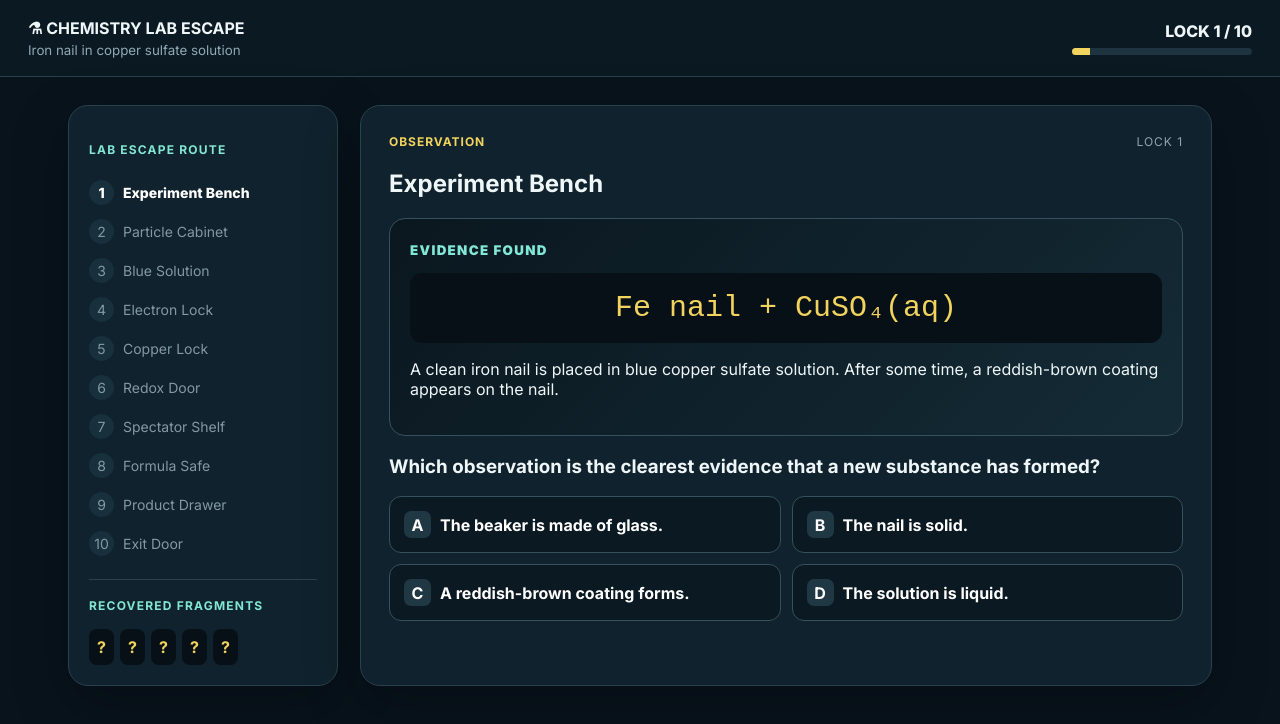
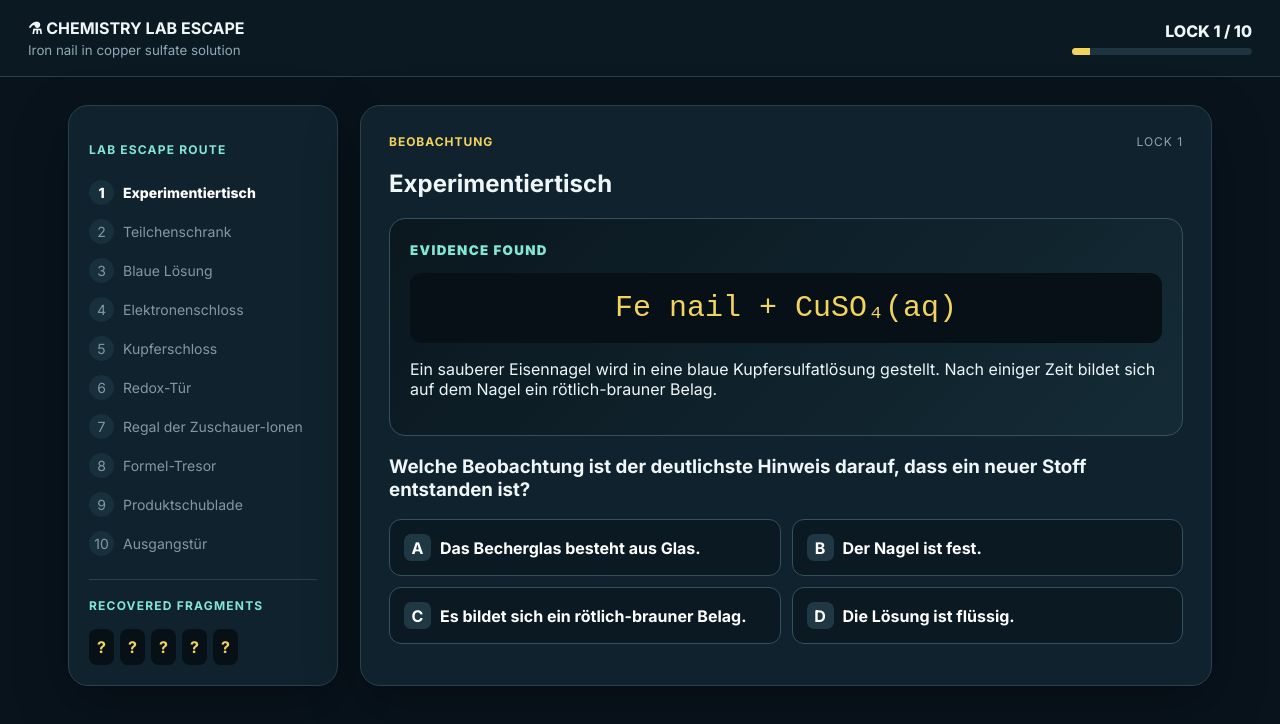
Before and after one commit to TeacherKaes/cityquest-ai, a Next.js app: page /chemistry in a window 1280 px wide. Shown: the top 724 px of the page. Built offline with nearby package versions, Linux system fonts and the light colour scheme.

Commit message:
Translate chemistry escape room to German

```diff
--- a/app/chemistry/page.jsx
+++ b/app/chemistry/page.jsx
@@ -3,16 +3,16 @@ import {useState} from "react";
 import Link from "next/link";
 
 const tasks=[
-{place:"Experiment Bench",tag:"OBSERVATION",clue:"A clean iron nail is placed in blue copper sulfate solution. After some time, a reddish-brown coating appears on the nail.",visual:"Fe nail  +  CuSO₄(aq)",q:"Which observation is the clearest evidence that a new substance has formed?",a:["The beaker is made of glass.","The nail is solid.","A reddish-brown coating forms.","The solution is liquid."],c:2,e:"The new reddish-brown coating is metallic copper.",f:null},
-{place:"Particle Cabinet",tag:"ATOM → ION",clue:"A neutral iron atom has equal numbers of protons and electrons. During the reaction it becomes Fe²⁺.",visual:"Fe  →  Fe²⁺ + ?",q:"What happens when an iron atom becomes Fe²⁺?",a:["It gains two protons.","It gains two electrons.","It loses two neutrons.","It loses two electrons."],c:3,e:"The iron atom loses two electrons: Fe → Fe²⁺ + 2 e⁻.",f:"Fe"},
-{place:"Blue Solution",tag:"IONS",clue:"Copper sulfate solution contains Cu²⁺ ions and SO₄²⁻ ions.",visual:"Cu²⁺     SO₄²⁻",q:"Which particle is positively charged?",a:["SO₄²⁻","Cu²⁺","An electron","Both ions"],c:1,e:"Cu²⁺ is the positively charged copper ion.",f:null},
-{place:"Electron Lock",tag:"OXIDATION",clue:"Iron atoms at the nail surface release electrons and enter the solution as Fe²⁺ ions.",visual:"Fe  →  Fe²⁺ + 2 e⁻",q:"How is this process described?",a:["Reduction","Neutralisation","Oxidation","Melting"],c:2,e:"Oxidation means loss of electrons. Iron is oxidised.",f:"S"},
-{place:"Copper Lock",tag:"REDUCTION",clue:"Copper ions receive the electrons released by iron.",visual:"Cu²⁺ + 2 e⁻  →  Cu",q:"What happens to the Cu²⁺ ions?",a:["They gain two electrons.","They lose two electrons.","They become sulfate ions.","They become iron ions."],c:0,e:"Cu²⁺ gains two electrons and becomes neutral copper. This is reduction.",f:"O"},
-{place:"Redox Door",tag:"REDOX",clue:"Iron loses electrons while copper ions gain them. Both processes happen together.",visual:"Fe → Fe²⁺ + 2e⁻   |   Cu²⁺ + 2e⁻ → Cu",q:"Why is this a redox reaction?",a:["Because oxygen must be present.","Because the solution is blue.","Because only oxidation occurs.","Because oxidation and reduction occur together."],c:3,e:"Redox combines reduction and oxidation. Electrons are transferred.",f:null},
-{place:"Spectator Shelf",tag:"SULFATE",clue:"Sulfate ions are present before and after the electron transfer.",visual:"Cu²⁺ + SO₄²⁻  →  Fe²⁺ + SO₄²⁻",q:"Which ion does not directly take part in the electron transfer?",a:["Fe²⁺","SO₄²⁻","Cu²⁺","No ion"],c:1,e:"SO₄²⁻ remains in solution and does not gain or lose electrons.",f:"4"},
-{place:"Formula Safe",tag:"FORMULA",clue:"After the reaction, Fe²⁺ and SO₄²⁻ are present in the solution. The compound must be electrically neutral.",visual:"Fe²⁺ + SO₄²⁻  →  ?",q:"Which formula represents iron(II) sulfate?",a:["Fe₂SO₄","FeSO₂","Fe₂(SO₄)₃","FeSO₄"],c:3,e:"The charges +2 and −2 balance in a 1:1 ratio: FeSO₄.",f:null},
-{place:"Product Drawer",tag:"PRODUCT",clue:"The reddish-brown coating consists of particles formed when Cu²⁺ ions gain electrons.",visual:"Cu²⁺ + 2 e⁻  →  ?",q:"Which substance is deposited on the nail?",a:["Copper","Iron","Sulfur","Iron sulfate"],c:0,e:"Cu²⁺ ions are reduced to metallic copper atoms.",f:"Cu"},
-{place:"Exit Door",tag:"FINAL LOCK",clue:"Reconstruct the products of the reaction to unlock the laboratory.",visual:"Fe + CuSO₄  →  ?",q:"Which products complete the reaction equation?",a:["FeCu + SO₄","CuSO₄ + Fe","FeSO₄ + Cu","Fe₂O₃ + Cu"],c:2,e:"Correct: Fe + CuSO₄ → FeSO₄ + Cu.",f:null}
+{place:"Experimentiertisch",tag:"BEOBACHTUNG",clue:"Ein sauberer Eisennagel wird in eine blaue Kupfersulfatlösung gestellt. Nach einiger Zeit bildet sich auf dem Nagel ein rötlich-brauner Belag.",visual:"Fe nail  +  CuSO₄(aq)",q:"Welche Beobachtung ist der deutlichste Hinweis darauf, dass ein neuer Stoff entstanden ist?",a:["Das Becherglas besteht aus Glas.","Der Nagel ist fest.","Es bildet sich ein rötlich-brauner Belag.","Die Lösung ist flüssig."],c:2,e:"Der neue rötlich-braune Belag besteht aus metallischem Kupfer.",f:null},
+{place:"Teilchenschrank",tag:"ATOM → ION",clue:"Ein neutrales Eisenatom besitzt gleich viele Protonen wie Elektronen. Bei der Reaktion wird daraus ein Fe²⁺-Ion.",visual:"Fe  →  Fe²⁺ + ?",q:"Was passiert, wenn aus einem Eisenatom ein Fe²⁺-Ion wird?",a:["Es nimmt zwei Protonen auf.","Es nimmt zwei Elektronen auf.","Es gibt zwei Neutronen ab.","Es gibt zwei Elektronen ab."],c:3,e:"Das Eisenatom gibt zwei Elektronen ab: Fe → Fe²⁺ + 2 e⁻.",f:"Fe"},
+{place:"Blaue Lösung",tag:"IONEN",clue:"Kupfersulfatlösung enthält Cu²⁺-Ionen und SO₄²⁻-Ionen.",visual:"Cu²⁺     SO₄²⁻",q:"Welches Teilchen ist positiv geladen?",a:["SO₄²⁻","Cu²⁺","Ein Elektron","Beide Ionen"],c:1,e:"Cu²⁺ ist das positiv geladene Kupfer-Ion.",f:null},
+{place:"Elektronenschloss",tag:"OXIDATION",clue:"Eisenatome an der Oberfläche des Nagels geben Elektronen ab und gehen als Fe²⁺-Ionen in Lösung.",visual:"Fe  →  Fe²⁺ + 2 e⁻",q:"Wie wird dieser Vorgang bezeichnet?",a:["Reduktion","Neutralisation","Oxidation","Schmelzen"],c:2,e:"Oxidation bedeutet Elektronenabgabe. Eisen wird oxidiert.",f:"S"},
+{place:"Kupferschloss",tag:"REDUKTION",clue:"Kupfer-Ionen nehmen die Elektronen auf, die vom Eisen abgegeben werden.",visual:"Cu²⁺ + 2 e⁻  →  Cu",q:"Was passiert mit den Cu²⁺-Ionen?",a:["Sie nehmen zwei Elektronen auf.","Sie geben zwei Elektronen ab.","Sie werden zu Sulfat-Ionen.","Sie werden zu Eisen-Ionen."],c:0,e:"Cu²⁺ nimmt zwei Elektronen auf und wird zu neutralem Kupfer. Das ist eine Reduktion.",f:"O"},
+{place:"Redox-Tür",tag:"REDOX",clue:"Eisen gibt Elektronen ab, während Kupfer-Ionen sie aufnehmen. Beide Vorgänge laufen gleichzeitig ab.",visual:"Fe → Fe²⁺ + 2e⁻   |   Cu²⁺ + 2e⁻ → Cu",q:"Warum handelt es sich um eine Redoxreaktion?",a:["Weil Sauerstoff vorhanden sein muss.","Weil die Lösung blau ist.","Weil nur eine Oxidation stattfindet.","Weil Oxidation und Reduktion gleichzeitig ablaufen."],c:3,e:"Bei einer Redoxreaktion laufen Reduktion und Oxidation gekoppelt ab. Dabei werden Elektronen übertragen.",f:null},
+{place:"Regal der Zuschauer-Ionen",tag:"SULFAT",clue:"Sulfat-Ionen sind vor und nach der Elektronenübertragung vorhanden.",visual:"Cu²⁺ + SO₄²⁻  →  Fe²⁺ + SO₄²⁻",q:"Welches Ion nimmt nicht direkt an der Elektronenübertragung teil?",a:["Fe²⁺","SO₄²⁻","Cu²⁺","Kein Ion"],c:1,e:"SO₄²⁻ bleibt in der Lösung und nimmt weder Elektronen auf noch gibt es Elektronen ab.",f:"4"},
+{place:"Formel-Tresor",tag:"FORMEL",clue:"Nach der Reaktion befinden sich Fe²⁺- und SO₄²⁻-Ionen in der Lösung. Die Verbindung muss insgesamt elektrisch neutral sein.",visual:"Fe²⁺ + SO₄²⁻  →  ?",q:"Welche Formel beschreibt Eisen(II)-sulfat?",a:["Fe₂SO₄","FeSO₂","Fe₂(SO₄)₃","FeSO₄"],c:3,e:"Die Ladungen +2 und −2 gleichen sich im Verhältnis 1:1 aus: FeSO₄.",f:null},
+{place:"Produktschublade",tag:"PRODUKT",clue:"Der rötlich-braune Belag besteht aus Teilchen, die entstehen, wenn Cu²⁺-Ionen Elektronen aufnehmen.",visual:"Cu²⁺ + 2 e⁻  →  ?",q:"Welcher Stoff scheidet sich auf dem Eisennagel ab?",a:["Kupfer","Eisen","Schwefel","Eisensulfat"],c:0,e:"Cu²⁺-Ionen werden zu metallischen Kupferatomen reduziert.",f:"Cu"},
+{place:"Ausgangstür",tag:"FINALES SCHLOSS",clue:"Rekonstruiere die Produkte der Reaktion, um den Fachraum zu verlassen.",visual:"Fe + CuSO₄  →  ?",q:"Welche Produkte vervollständigen die Reaktionsgleichung?",a:["FeCu + SO₄","CuSO₄ + Fe","FeSO₄ + Cu","Fe₂O₃ + Cu"],c:2,e:"Richtig: Fe + CuSO₄ → FeSO₄ + Cu.",f:null}
 ];
 
 export default function ChemistryEscape(){
@@ -21,7 +21,7 @@ export default function ChemistryEscape(){
  function choose(x){if(answered)return;setSel(x);setAnswered(true);if(x===t.c&&t.f)setFrags(v=>v.includes(t.f)?v:[...v,t.f]);}
  function next(){if(i===tasks.length-1){setDone(true);return;}setI(i+1);setSel(null);setAnswered(false);}
  if(done)return <div className="chem"><style jsx>{css}</style><div className="finish"><div className="badge">ESCAPE SUCCESSFUL</div><h1>🔓 Laboratory unlocked!</h1><p>You solved all 10 chemistry locks.</p><div className="final">FeSO₄ + Cu</div><h2>What happened?</h2><div className="explain"><b>Oxidation:</b> Fe → Fe²⁺ + 2 e⁻<br/><b>Reduction:</b> Cu²⁺ + 2 e⁻ → Cu<br/><b>Overall reaction:</b> Fe + CuSO₄ → FeSO₄ + Cu<p>Iron atoms transfer electrons to copper ions. Iron is oxidised and copper ions are reduced. The reddish-brown coating is metallic copper; iron(II) sulfate remains in solution.</p></div><div className="actions"><button onClick={()=>location.reload()}>Play again</button><Link href="/"><button className="dark">Back to CityQuest</button></Link></div></div></div>;
- return <div className="chem"><style jsx>{css}</style><header><div><b>⚗ CHEMISTRY LAB ESCAPE</b><small>Iron nail in copper sulfate solution</small></div><div className="prog">LOCK {i+1} / 10<div className="bar"><i style={{width:`${(i+1)*10}%`}}/></div></div></header><main><aside><h4>LAB ESCAPE ROUTE</h4>{tasks.map((x,n)=><div className={`route ${n===i?"now":""} ${n<i?"passed":""}`} key={n}><span>{n<i?"✓":n+1}</span>{x.place}</div>)}<h4 className="recover">RECOVERED FRAGMENTS</h4><div className="frags">{["Fe","S","O","4","Cu"].map(x=><b key={x}>{frags.includes(x)?x:"?"}</b>)}</div></aside><section><div className="meta"><b>{t.tag}</b><span>LOCK {i+1}</span></div><h1>{t.place}</h1><div className="evidence"><small>EVIDENCE FOUND</small><div className="visual">{t.visual}</div><p>{t.clue}</p></div><h3>{t.q}</h3><div className="answers">{t.a.map((x,n)=><button key={x} onClick={()=>choose(n)} className={`${answered&&n===t.c?"right":""} ${answered&&sel===n&&n!==t.c?"wrong":""}`}><i>{String.fromCharCode(65+n)}</i>{x}</button>)}</div>{answered&&<div className={`feedback ${ok?"good":"bad"}`}><b>{ok?"Lock opened.":"Access denied."}</b><p>{t.e}</p>{ok&&t.f&&<strong>Recovered fragment: {t.f}</strong>}{!ok&&<button onClick={()=>{setSel(null);setAnswered(false)}}>Try again</button>}</div>}{answered&&ok&&<button className="next" onClick={next}>{i===9?"Open laboratory door":"Continue to next lock"}</button>}</section></main></div>
+ return <div className="chem"><style jsx>{css}</style><header><div><b>⚗ CHEMISTRY LAB ESCAPE</b><small>Iron nail in copper sulfate solution</small></div><div className="prog">LOCK {i+1} / 10<div className="bar"><i style={{width:`${(i+1)*10}%`}}/></div></div></header><main><aside><h4>LAB ESCAPE ROUTE</h4>{tasks.map((x,n)=><div className={`route ${n===i?"now":""} ${n<i?"passed":""}`} key={n}><span>{n<i?"✓":n+1}</span>{x.place}</div>)}<h4 className="recover">RECOVERED FRAGMENTS</h4><div className="frags">{["Fe","S","O","4","Cu"].map(x=><b key={x}>{frags.includes(x)?x:"?"}</b>)}</div></aside><section><div className="meta"><b>{t.tag}</b><span>LOCK {i+1}</span></div><h1>{t.place}</h1><div className="evidence"><small>EVIDENCE FOUND</small><div className="visual">{t.visual}</div><p>{t.clue}</p></div><h3>{t.q}</h3><div className="answers">{t.a.map((x,n)=><button key={x} onClick={()=>choose(n)} className={`${answered&&n===t.c?"right":""} ${answered&&sel===n&&n!==t.c?"wrong":""}`}><i>{String.fromCharCode(65+n)}</i>{x}</button>)}</div>{answered&&<div className={`feedback ${ok?"good":"bad"}`}><b>{ok?"Schloss geöffnet.":"Falsche Lösung."}</b><p>{t.e}</p>{ok&&t.f&&<strong>Recovered fragment: {t.f}</strong>}{!ok&&<button onClick={()=>{setSel(null);setAnswered(false)}}>Try again</button>}</div>}{answered&&ok&&<button className="next" onClick={next}>{i===9?"Fachraum verlassen":"Weiter zum nächsten Schloss"}</button>}</section></main></div>
 }
 
 const css=`
```
